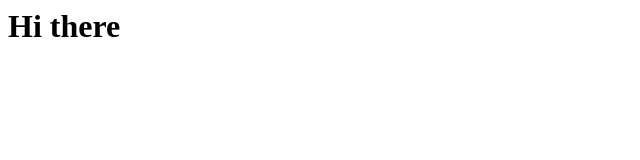
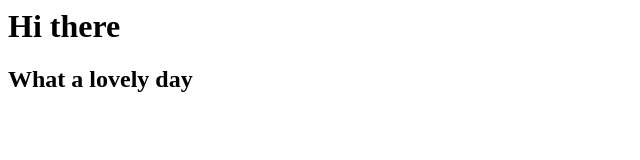
Before and after one commit to oliward/git-demo, a plain HTML site: page index.html in a window 1280 px wide. Shown: the whole page, without its empty margins (0-640 px from the left). Drawn offline with Linux system fonts and the light colour scheme.

Commit message:
added a <h2> also

```diff
--- a/index.html
+++ b/index.html
@@ -1 +1,3 @@
 <h1>Hi there</h1>
+
+<h2>What a lovely day</h2>
```
